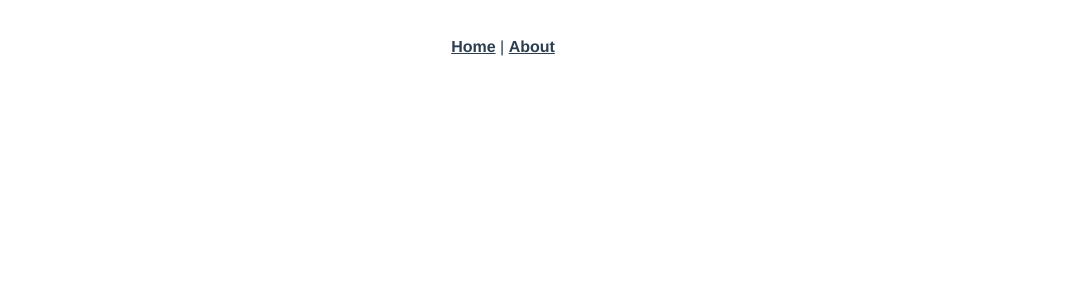
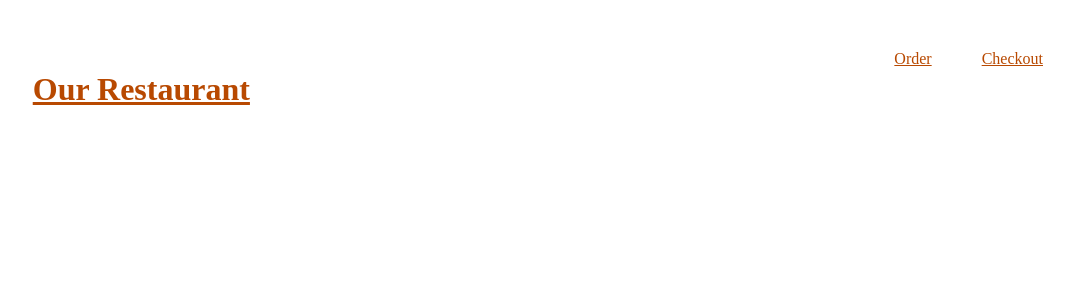
Before and after one commit to benjamingiles/CreativeProject3, a Vue app: page /checkout in a window 1280 px wide. Shown: the top 300 px of the page, without its empty margins (137-1211 px from the left). Built offline with nearby package versions, Linux system fonts and the light colour scheme.

Commit message:
added all the pages

```diff
--- a/src/App.vue
+++ b/src/App.vue
@@ -1,32 +1,80 @@
 <template>
-  <div id="app">
-    <div id="nav">
-      <router-link to="/">Home</router-link> |
-      <router-link to="/about">About</router-link>
+<div id="app">
+  <div id="menu">
+    <div id="brand">
+      <router-link to="/">
+        <h1>Our Restaurant</h1>
+      </router-link>
     </div>
-    <router-view/>
+    <div id="side">
+      <router-link to="/menu">
+        <div class="menu-item browse">
+          <p>Order</p>
+        </div>
+      </router-link>
+      <router-link to="/checkout">
+        <div class="menu-item">
+          <p>Checkout</p>
+        </div>
+      </router-link>
+    </div>
   </div>
+  <router-view />
+</div>
 </template>
 
 <style>
-#app {
-  font-family: Avenir, Helvetica, Arial, sans-serif;
-  -webkit-font-smoothing: antialiased;
-  -moz-osx-font-smoothing: grayscale;
-  text-align: center;
-  color: #2c3e50;
+* {
+  box-sizing: border-box;
 }
 
-#nav {
-  padding: 30px;
+body {
+  margin: 50px 100px;
+
 }
 
-#nav a {
-  font-weight: bold;
-  color: #2c3e50;
+#menu {
+  display: grid;
+  grid-template-columns: 1fr 1fr 1fr;
+  grid-column-gap: 5px;
+  grid-template-areas: "brand none side";
+  margin-bottom: 50px;
 }
 
-#nav a.router-link-exact-active {
-  color: #42b983;
+#menu a {
+  color: #B84901;
+}
+
+#brand {
+  grid-area: brand;
+  display: flex;
+  justify-content: center;
+}
+
+#brand img {
+  height: 200px;
+}
+
+#side {
+  grid-area: side;
+  display: flex;
+  justify-content: flex-end;
+}
+
+#side img {
+  width: 50px;
+}
+
+.menu-item {
+  display: flex;
+  flex-direction: column;
+}
+
+.menu-item p {
+  margin: 0px;
+}
+
+.browse {
+  margin-right: 50px;
 }
 </style>
--- a/src/components/HelloWorld.vue
+++ /dev/null
@@ -1,59 +0,0 @@
-<template>
-  <div class="hello">
-    <h1>{{ msg }}</h1>
-    <p>
-      For a guide and recipes on how to configure / customize this project,<br>
-      check out the
-      <a href="https://cli.vuejs.org" target="_blank" rel="noopener">vue-cli documentation</a>.
-    </p>
-    <h3>Installed CLI Plugins</h3>
-    <ul>
-      <li><a href="https://github.com/vuejs/vue-cli/tree/dev/packages/%40vue/cli-plugin-babel" target="_blank" rel="noopener">babel</a></li>
-      <li><a href="https://github.com/vuejs/vue-cli/tree/dev/packages/%40vue/cli-plugin-router" target="_blank" rel="noopener">router</a></li>
-      <li><a href="https://github.com/vuejs/vue-cli/tree/dev/packages/%40vue/cli-plugin-eslint" target="_blank" rel="noopener">eslint</a></li>
-    </ul>
-    <h3>Essential Links</h3>
-    <ul>
-      <li><a href="https://vuejs.org" target="_blank" rel="noopener">Core Docs</a></li>
-      <li><a href="https://forum.vuejs.org" target="_blank" rel="noopener">Forum</a></li>
-      <li><a href="https://chat.vuejs.org" target="_blank" rel="noopener">Community Chat</a></li>
-      <li><a href="https://twitter.com/vuejs" target="_blank" rel="noopener">Twitter</a></li>
-      <li><a href="https://news.vuejs.org" target="_blank" rel="noopener">News</a></li>
-    </ul>
-    <h3>Ecosystem</h3>
-    <ul>
-      <li><a href="https://router.vuejs.org" target="_blank" rel="noopener">vue-router</a></li>
-      <li><a href="https://vuex.vuejs.org" target="_blank" rel="noopener">vuex</a></li>
-      <li><a href="https://github.com/vuejs/vue-devtools#vue-devtools" target="_blank" rel="noopener">vue-devtools</a></li>
-      <li><a href="https://vue-loader.vuejs.org" target="_blank" rel="noopener">vue-loader</a></li>
-      <li><a href="https://github.com/vuejs/awesome-vue" target="_blank" rel="noopener">awesome-vue</a></li>
-    </ul>
-  </div>
-</template>
-
-<script>
-export default {
-  name: 'HelloWorld',
-  props: {
-    msg: String
-  }
-}
-</script>
-
-<!-- Add "scoped" attribute to limit CSS to this component only -->
-<style scoped>
-h3 {
-  margin: 40px 0 0;
-}
-ul {
-  list-style-type: none;
-  padding: 0;
-}
-li {
-  display: inline-block;
-  margin: 0 10px;
-}
-a {
-  color: #42b983;
-}
-</style>
--- a/src/router/index.js
+++ b/src/router/index.js
@@ -1,6 +1,9 @@
 import Vue from 'vue'
 import VueRouter from 'vue-router'
 import Home from '../views/Home.vue'
+import Menu from '../views/Menu.vue'
+import Checkout from '../views/Checkout.vue'
+
 
 Vue.use(VueRouter)
 
@@ -11,12 +14,14 @@ const routes = [
     component: Home
   },
   {
-    path: '/about',
-    name: 'About',
-    // route level code-splitting
-    // this generates a separate chunk (about.[hash].js) for this route
-    // which is lazy-loaded when the route is visited.
-    component: () => import(/* webpackChunkName: "about" */ '../views/About.vue')
+    path: '/menu',
+    name: 'Menu',
+    component: Menu
+  },
+  {
+    path: '/checkout',
+    name: 'Checkout',
+    component: Checkout
   }
 ]
 
--- a/src/views/About.vue
+++ /dev/null
@@ -1,5 +0,0 @@
-<template>
-  <div class="about">
-    <h1>This is an about page</h1>
-  </div>
-</template>
--- /dev/null
+++ b/src/views/Checkout.vue
@@ -0,0 +1,8 @@
+<script>
+export default {
+  name: 'Checkout',
+  components: {
+
+  }
+}
+</script>
--- a/src/views/Home.vue
+++ b/src/views/Home.vue
@@ -1,18 +1,14 @@
 <template>
-  <div class="home">
-    <img alt="Vue logo" src="../assets/logo.png">
-    <HelloWorld msg="Welcome to Your Vue.js App"/>
-  </div>
+<div class="home">
+
+</div>
 </template>
 
 <script>
-// @ is an alias to /src
-import HelloWorld from '@/components/HelloWorld.vue'
-
 export default {
   name: 'Home',
   components: {
-    HelloWorld
+
   }
 }
 </script>
--- /dev/null
+++ b/src/views/Menu.vue
@@ -0,0 +1,8 @@
+<script>
+export default {
+  name: 'Menu',
+  components: {
+
+  }
+}
+</script>
```
